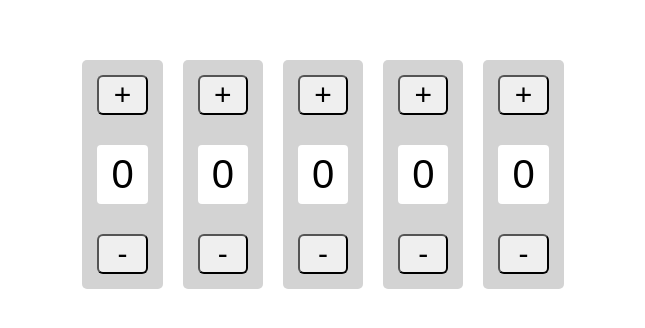
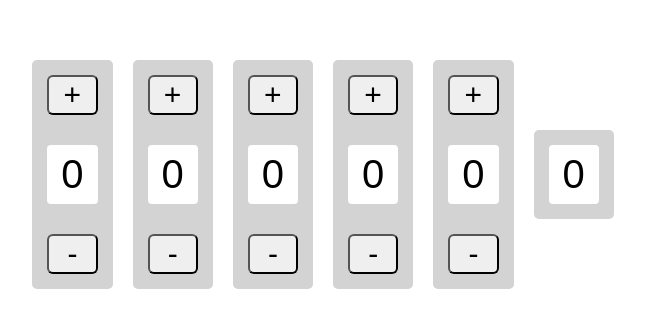
Before and after one commit to sf-golden-bears-2017/react_counters_challenge, a React (Create React App) app: page / in a window 1280 px wide. Shown: the part 226-554 px from the top of the page, without its empty margins (317-962 px from the left). Built offline with nearby package versions, Linux system fonts and the light colour scheme.

Commit message:
Adds Total component to display sum of all counter values on the right side of the app

```diff
--- a/src/App.js
+++ b/src/App.js
@@ -1,5 +1,6 @@
 import React from 'react';
 import Counter from './Counter';
+import Total from './Total';
 import './App.css';
 
 class App extends React.Component {
@@ -43,6 +44,7 @@ class App extends React.Component {
           decrement={() => this.updateCounter(index,-1)}
           key={index} />
         )}
+        <Total total={this.state.total}/>
       </div>
     );
   }
--- /dev/null
+++ b/src/Total.js
@@ -0,0 +1,14 @@
+import React from 'react';
+import './Counter.css';
+
+class Total extends React.Component {
+  render() {
+    return (
+      <div className="counter">
+        <div className="count">{this.props.total}</div>
+      </div>
+    );
+  }
+}
+
+export default Total
```
